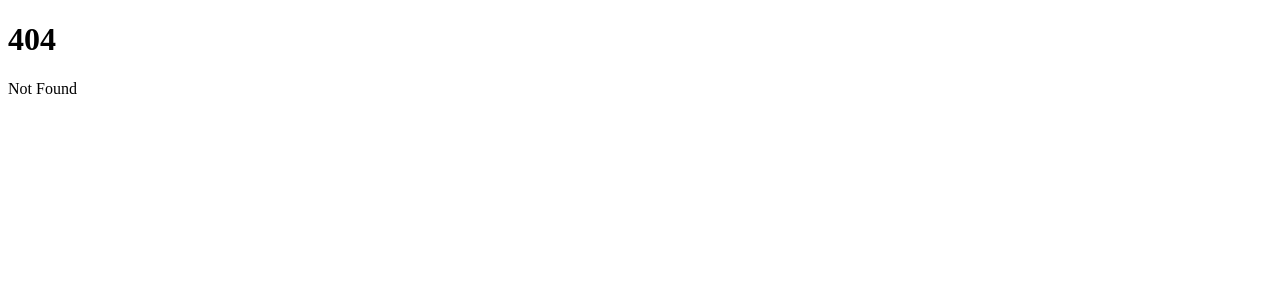
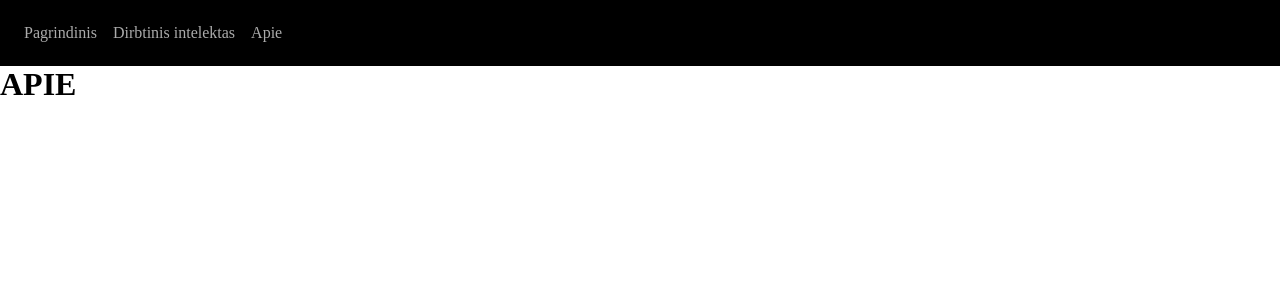
Before and after one commit to WeaponizedSchizophrenia/WeaponizedSchizophrenia.github.io, a SvelteKit app: page /apie in a window 1280 px wide. Before the commit this address had no page. Shown: the top 300 px of the page. Built offline with nearby package versions, Linux system fonts and the light colour scheme.

Commit message:
Add all the routes for the project and a simple nav bar

```diff
--- /dev/null
+++ b/src/routes/+layout.svelte
@@ -0,0 +1,36 @@
+<script>
+	import { base } from '$app/paths';
+</script>
+
+<nav>
+	<a href="{base}/">Pagrindinis</a>
+	<a href="{base}/di">Dirbtinis intelektas</a>
+	<a href="{base}/apie">Apie</a>
+</nav>
+
+<slot />
+
+<style>
+	:global(*) {
+		margin: 0;
+		padding: 0;
+	}
+	nav {
+		display: flex;
+		background: black;
+		padding: 1.25rem 1rem;
+		user-select: none;
+	}
+	a {
+		color: #ababab;
+		margin: 0.25rem 0.5rem;
+		text-decoration: none;
+		transition: transform 0.1s ease-in-out;
+	}
+	a:hover {
+		color: #cccccc;
+		text-decoration: underline;
+		transform: translateY(-0.1rem);
+		transition: transform 0.1s ease-in-out;
+	}
+</style>
--- a/src/routes/+page.svelte
+++ b/src/routes/+page.svelte
@@ -1,7 +1,5 @@
 <script>
-	import { base } from '$app/paths';
+	// import { base } from '$app/paths';
 </script>
 
-<h1>Welcome to SvelteKit</h1>
-<p>Visit <a href="https://kit.svelte.dev">kit.svelte.dev</a> to read the documentation</p>
-<a href="{base}/test-route">TEST ROUTE</a>
+<h1>PAGRINDINIS</h1>
--- /dev/null
+++ b/src/routes/apie/+page.svelte
@@ -0,0 +1 @@
+<h1>APIE</h1>
--- /dev/null
+++ b/src/routes/di/+page.svelte
@@ -0,0 +1 @@
+<h1>DI</h1>
--- a/src/routes/test-route/+page.svelte
+++ /dev/null
@@ -1 +0,0 @@
-<h1>TEST ROUTE</h1>
```
